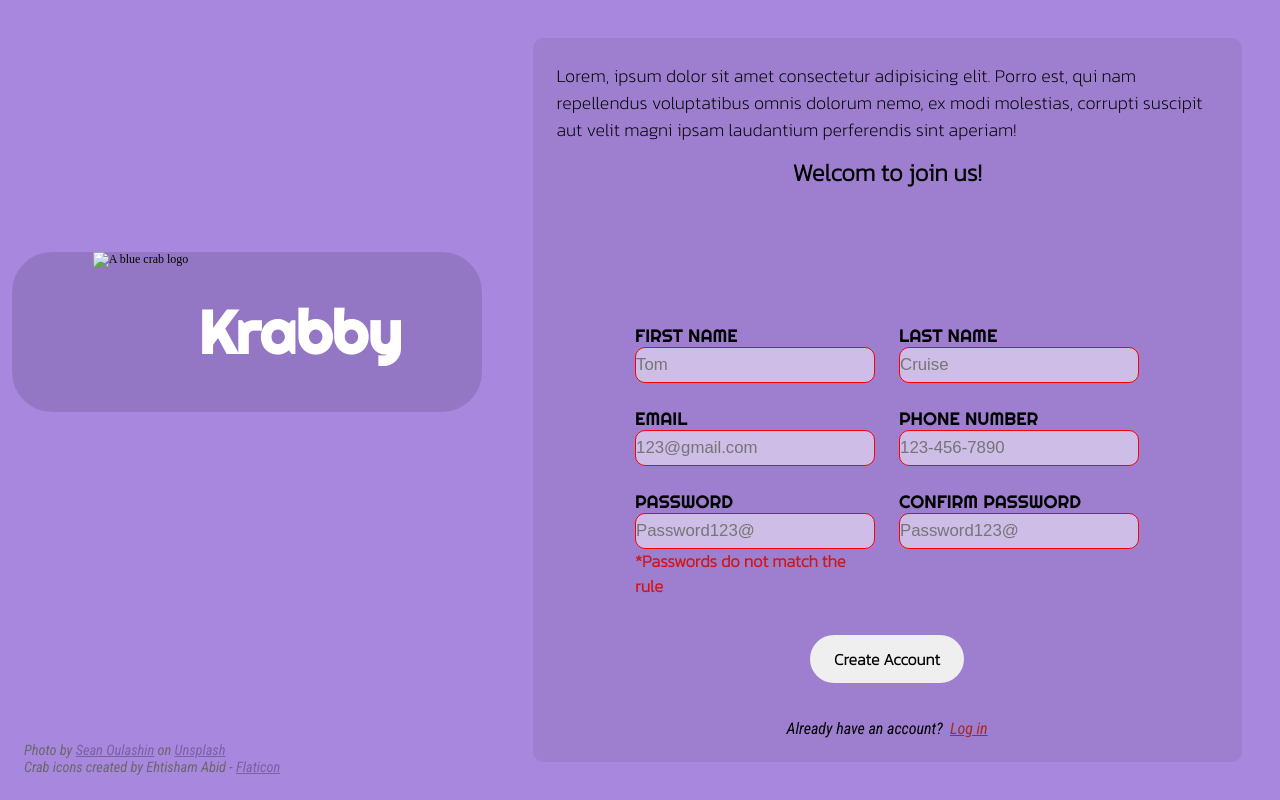
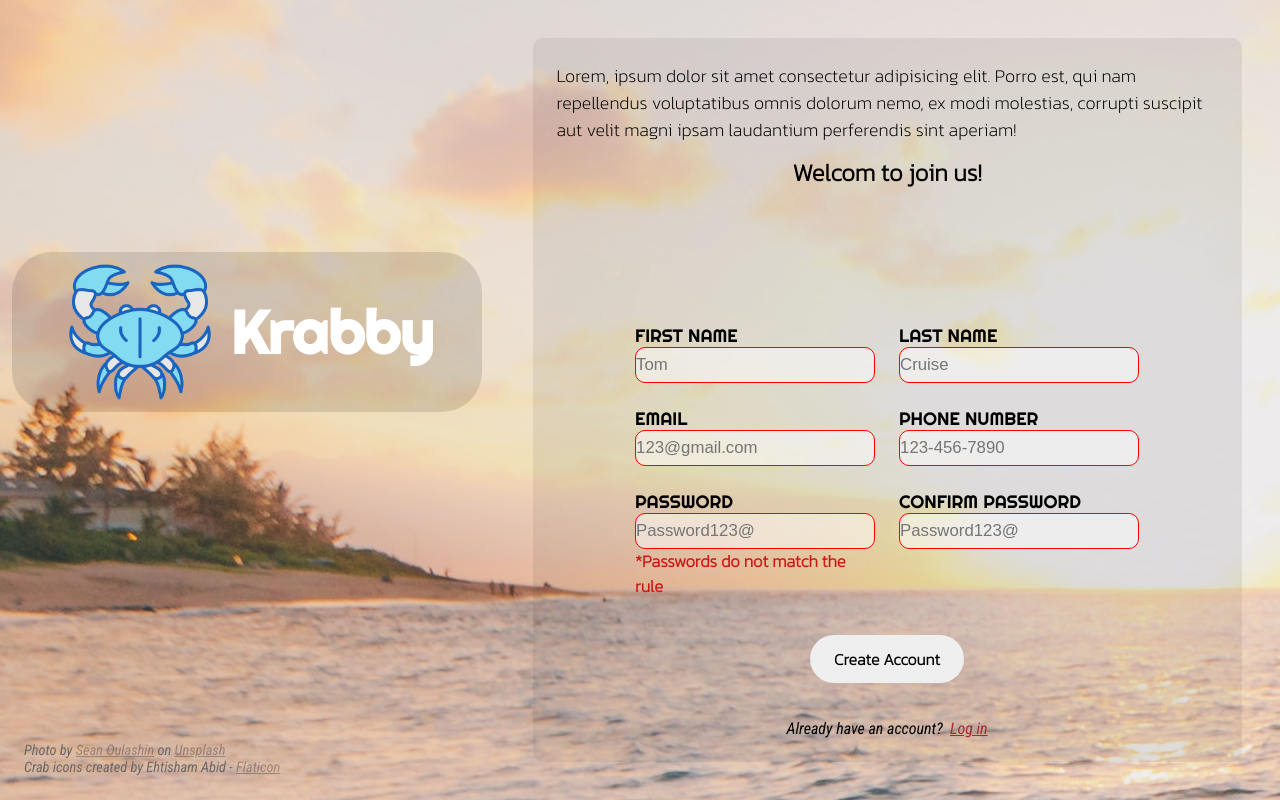
Before and after one commit to crab79/odin-sign-up-form, a plain HTML site: page index.html in a window 1280 px wide. Drawn offline with Linux system fonts and the light colour scheme; the site is published under a folder, as on GitHub Pages, so addresses that start at the root find nothing.

Commit message:
Changes to image path

```diff
--- a/index.html
+++ b/index.html
@@ -13,7 +13,7 @@
 <body>
     <div class="left-part">
          <div class="header">
-            <img src="/img/carb.png" alt="A blue crab logo">
+            <img src="img/carb.png" alt="A blue crab logo">
             <h1>Krabby</h1>
         </div>
         <div class="credit-list">
--- a/style.css
+++ b/style.css
@@ -8,7 +8,7 @@
 body{
     display: flex;
     align-content: center;
-    background-image: url("/img/cover.jpg");
+    background-image: url("img/cover.jpg");
     background-color: rgb(168, 135, 222);
     background-size: auto;
     background-repeat: no-repeat;
```
